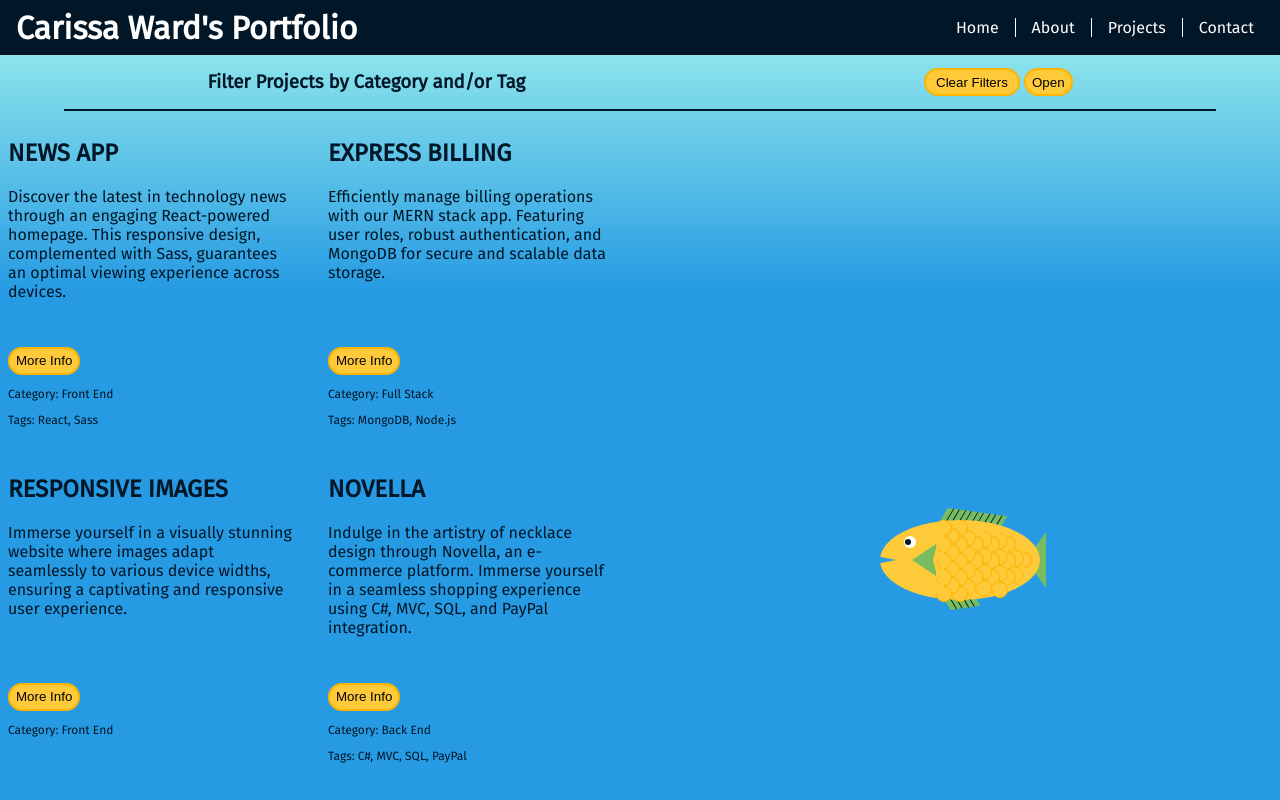
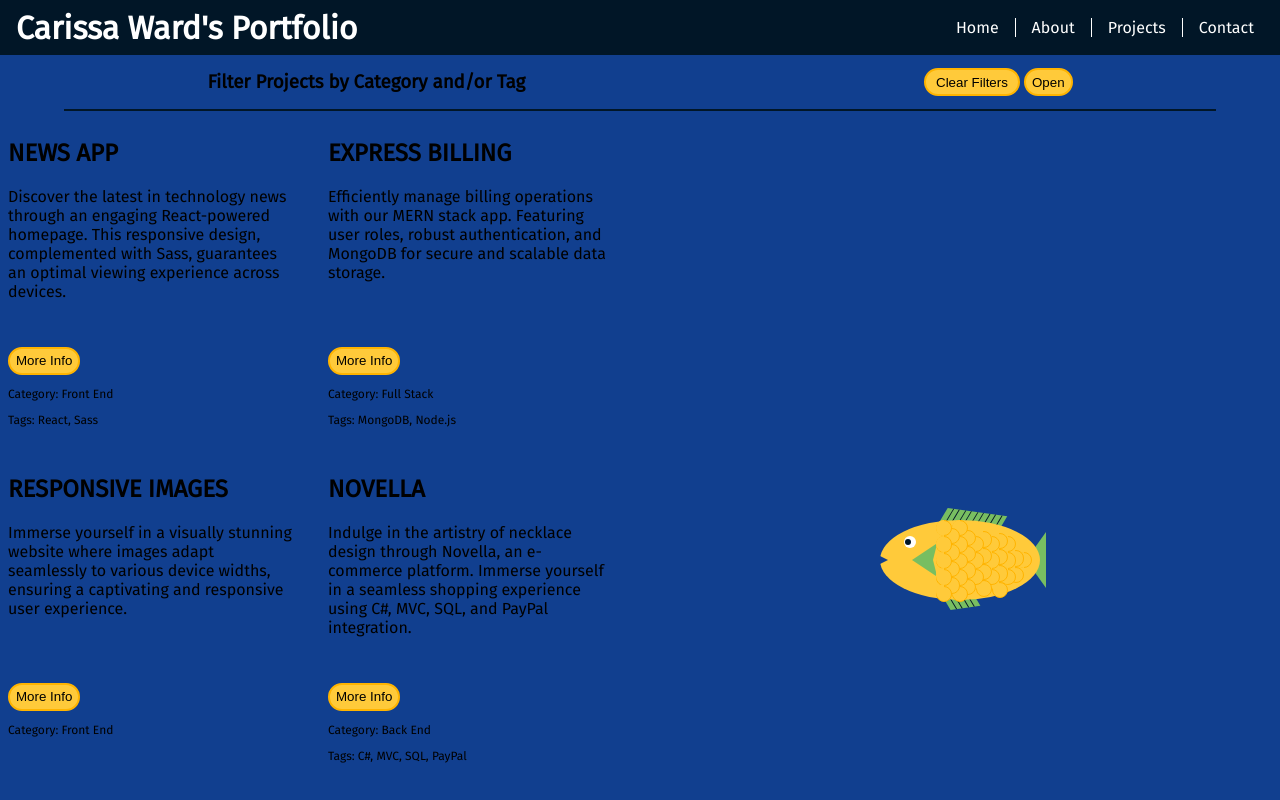
Before and after one commit to wardcarissa93/Portfolio, an Angular app: page /projects in a window 1280 px wide. Shown: the top 800 px of the page. Built offline with nearby package versions, Linux system fonts and the light colour scheme.

Commit message:
changed background color and size of triangle used to make fish mouth

```diff
--- a/src/app/app.component.scss
+++ b/src/app/app.component.scss
@@ -129,7 +129,6 @@
     main {
         display: flex;
         font-family: 'Fira Sans', 'sans-serif';
-        color: #011627;
 
         .projects {
             width: 90%;
--- a/src/app/components/fish/fish.component.scss
+++ b/src/app/components/fish/fish.component.scss
@@ -79,12 +79,11 @@
             width: 0;
             height: 0;
             z-index: 1;
-            border-top: 0.5rem solid transparent;
-            border-bottom: 0.5rem solid transparent;
-            border-left: 2.5rem solid #279ce3;
+            border-top: 0.25rem solid transparent;
+            border-bottom: 0.25rem solid transparent;
+            border-left: 0.5rem solid #113f8f;
             position: relative;
-            top: 2rem;
-            right: 1.5rem;
+            top: 2.25rem;
         }
 
         .fish-eye {
@@ -94,6 +93,7 @@
             border-radius: 50%;
             z-index: 1;
             position: relative;
+            top: 0.5rem;
             left: 1.5rem;
             display: flex;
             align-items: center;
@@ -121,7 +121,7 @@
             z-index: 1;
             position: relative;
             left: 2rem;
-            bottom: 0.25rem;
+            top: 0.25rem;
 
             .pectoral-fin-divider {
                 width: 0;
@@ -140,7 +140,7 @@
             height: 5rem;
             position: relative;
             left: 3.5rem;
-            bottom: 3.75rem;
+            bottom: 3.25rem;
             display: flex;
             align-items: center;
 
@@ -185,7 +185,7 @@
             height: 80px;
             position: relative;
             left: 3.5rem;
-            bottom: 8.75rem;
+            bottom: 8.25rem;
 
             .scale-cover-A-column {
                 width: 1rem;
@@ -238,7 +238,7 @@
             height: 5rem;
             position: relative;
             left: 4rem;
-            bottom: 8.75rem;
+            bottom: 8.25rem;
 
             .scale-column-B {
                 position: relative;
@@ -278,7 +278,7 @@
             height: 64px;
             position: relative;
             left: 3.95rem;
-            bottom: 18.375rem;
+            bottom: 17.875rem;
 
             .scale-cover-B-column {
                 position: relative;
--- a/src/styles.scss
+++ b/src/styles.scss
@@ -1,9 +1,13 @@
+html {
+    box-sizing: border-box;
+}
+
 body {
     overflow-x: hidden;
     margin: 0;
-    background: rgb(163,245,238);
-    background: linear-gradient(180deg, rgba(163,245,238,1) 0%, rgba(38,155,227,1) 20%);
+    background-color: #113f8f;
     min-height: 100vh;
+    width: 100%;
 }
 
 app-projects {
```
